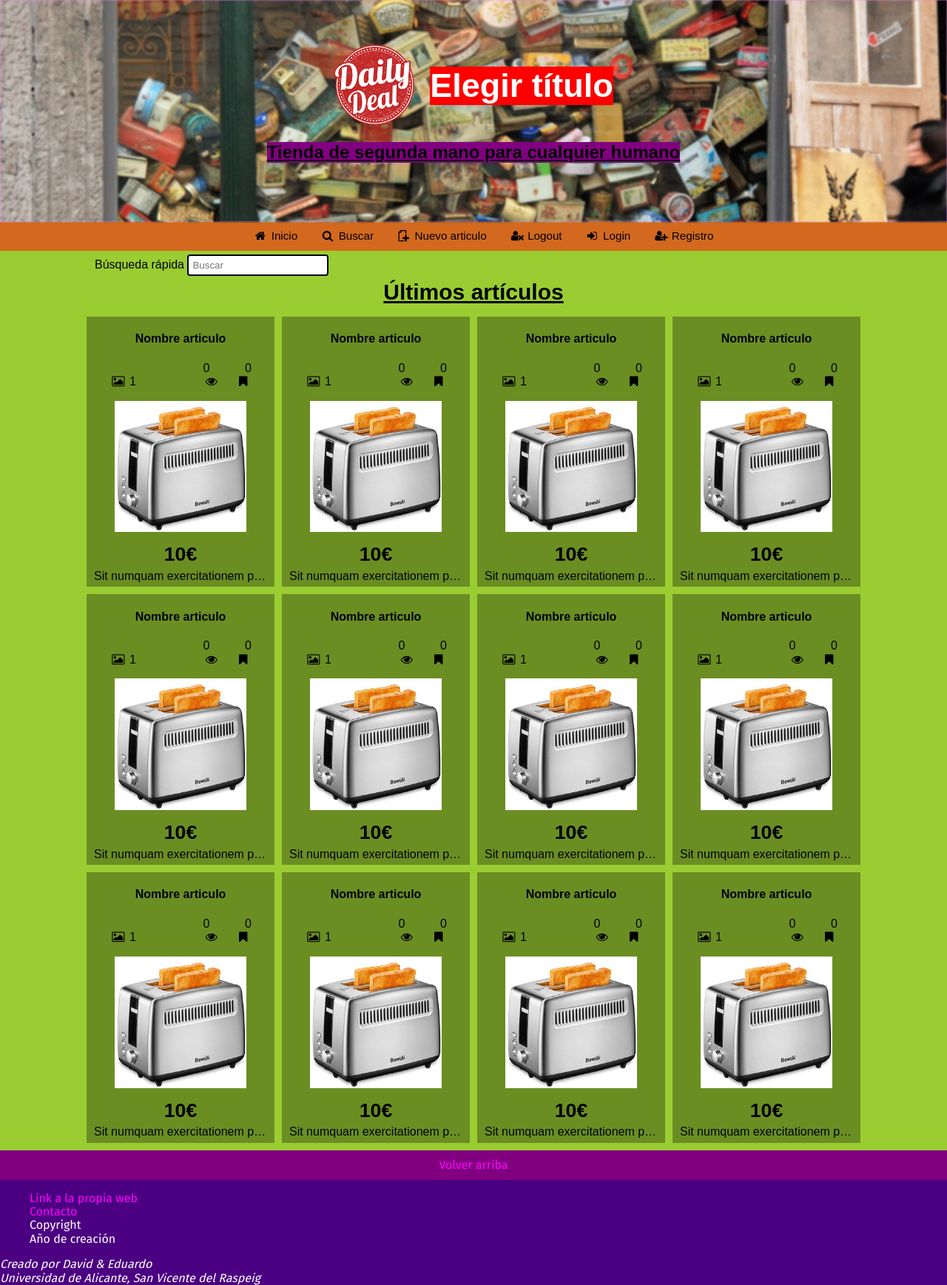
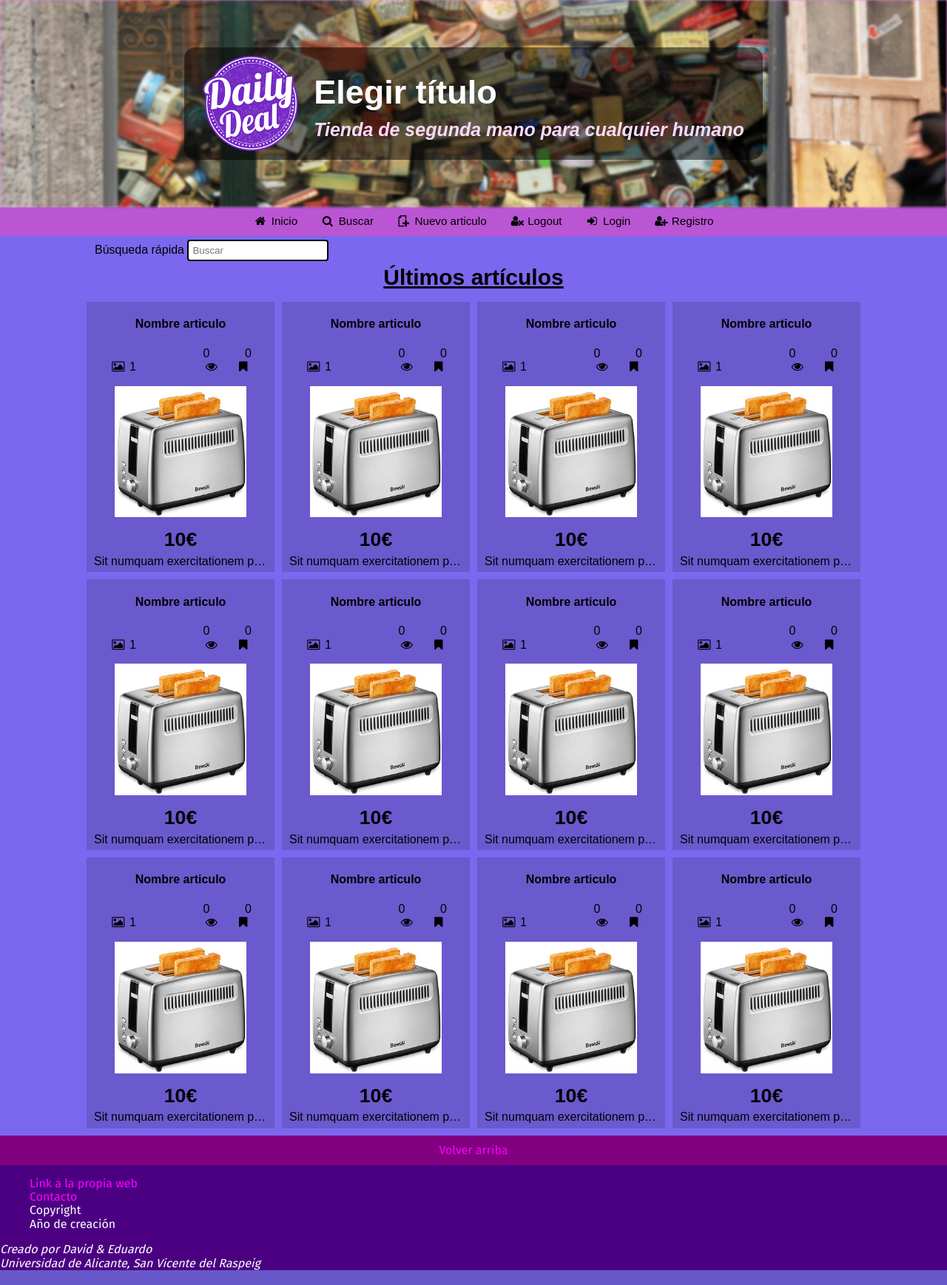
Before and after one commit to edugomez102/pcw_practicas, a PHP site: page / in a window 1280 px wide. Shown: the whole page at 74% size. Run offline with PHP 8.4, Linux system fonts and the light colour scheme.

Commit message:
update tema de colores de la web y del logo, también header listo para versión de escritorio

```diff
--- a/css/main.css
+++ b/css/main.css
@@ -57,8 +57,7 @@ hgroup>div>img{
 }
 hgroup h2{
 	/* position: relative; */
-	/* margin: 0 10px; */
-	background-color: purple;
+	/* background-color: purple; */
 }
 nav input {
 	/* esconder el checkbox */
@@ -113,7 +112,8 @@ nav ul li a{
 	color: black;
 }
 main{
-	background-color: yellowgreen;
+	/* background-color: #D89CF6; */
+	background-color: mediumslateblue ;
 	flex: 1;
 	justify-content: center;
 }
@@ -138,7 +138,7 @@ section{
 	padding: 5px;
 }
 article{
-	background-color: palegreen;
+	background-color: slateblue;
 	margin: 5px;
 	/* para que funcione el text ellipsis */
 	min-width: 0;
@@ -241,12 +241,12 @@ footer ul{
 		background-position: center;
 		/* -moz-filter: blur(50px); */
 		/* TODO Edu(16/02/2020): arreglar el blur raro */
-		filter: blur(1.2px);
+		filter: blur(1.5px);
 		/* transform: scale(1.1); */
 	}
 	/* reset del h1 */
 	hgroup{
-		height: 300px;
+		height: 280px;
 		position: relative;
 		display: flex;
 		flex-direction: column;
@@ -256,28 +256,43 @@ footer ul{
 	hgroup>div{
 		display: flex;
 		justify-content: center;
+		align-items: center;
+		background-color: rgba(1,0,0,.5);
+		padding: 5px 25px;
+		border-radius: 15px;
 	}
 	hgroup>div>img{
 		/* float: left; */
-		width: 110px;
-		height: 110px;
+		width: 130px;
+		height: 130px;
 	}
-	hgroup>div>h1{
+	hgroup>div>div{
+		display: flex;
+		flex-direction: column;
+	}
+	hgroup>div>div>h1{
 		position: static;
 		margin-left: 20px;
 		color: white;
 		font-size: 45px;
-		background-color: red;
+		/* background-color: red; */
 	}
-	hgroup>h2{
-		text-decoration: underline;
+	hgroup>div>div>h2{
+		color: #FFD8FD;
+		margin-left: 20px;
+		font-style: italic;
+		font-size: 25px;
+		/* background-color: red; */
+		margin-top: -20px;
 	}
 	nav{
 		/* TODO Edu(07/02/2020): Pregunta si se puede usar */
 		all:unset;
 		/* position: static; */
 		font-family: sans-serif;
-		background: chocolate;
+		background: mediumorchid;
+		/* background-color: mediumpurple ; */
+		/* background-color: #4A47A3; */
 		width: 100%;
 		/* top: 0px; */
 		/* left: 0px; */
@@ -302,7 +317,7 @@ footer ul{
 		/* background: peru; */
 	}
 	nav ul li:hover{
-		background-color: chocolate;
+		background-color: mediumorchid;
 	}
 	nav ul li a{
 		text-decoration: none;
@@ -346,7 +361,6 @@ footer ul{
 		font-size: 1.3em;
 	}
 	article{
-		background-color: lime;
 		flex-basis: 45%;
 	}
 }
@@ -359,7 +373,6 @@ footer ul{
 		background: silver;
 	}
 	article{
-		background-color: oliveDrab;
 		flex-basis: 20%;
 	}
 }
--- a/index.html
+++ b/index.html
@@ -16,9 +16,11 @@
 				<div>
 					<!-- TODO (16/02/2020): logo definitivo? -->
 					<img src="img/logoSecondHand.png" alt="logo">
-					<h1>Elegir título</h1>
+					<div>
+						<h1>Elegir título</h1>
+						<h2>Tienda de segunda mano para cualquier humano</h2>
+					</div>
 				</div>
-				<h2>Tienda de segunda mano para cualquier humano</h2>
 			</hgroup>
 		</header>
 		<nav>
```
Also changed, not shown: img/logoSecondHand.png, 1 other file.
